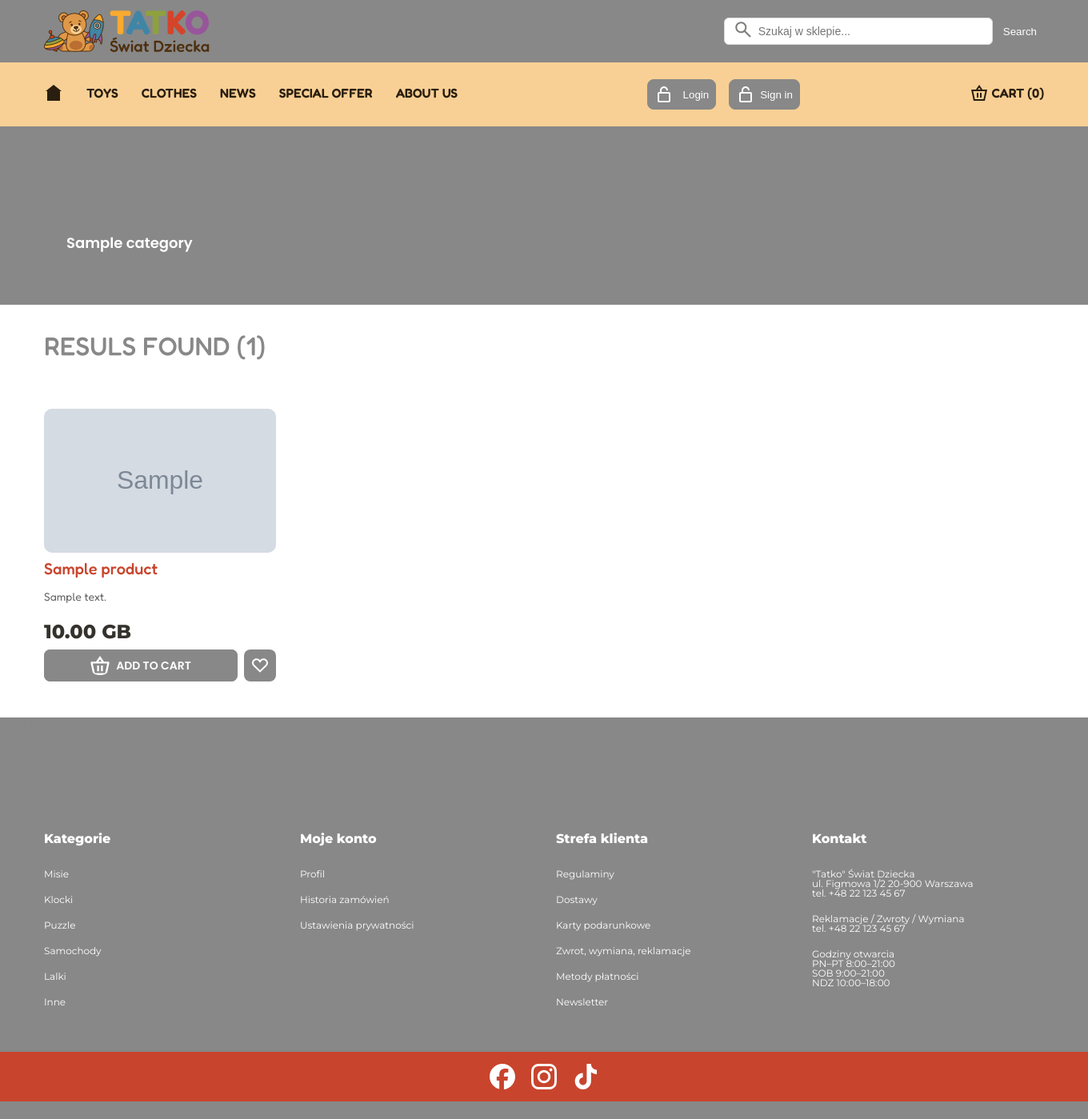
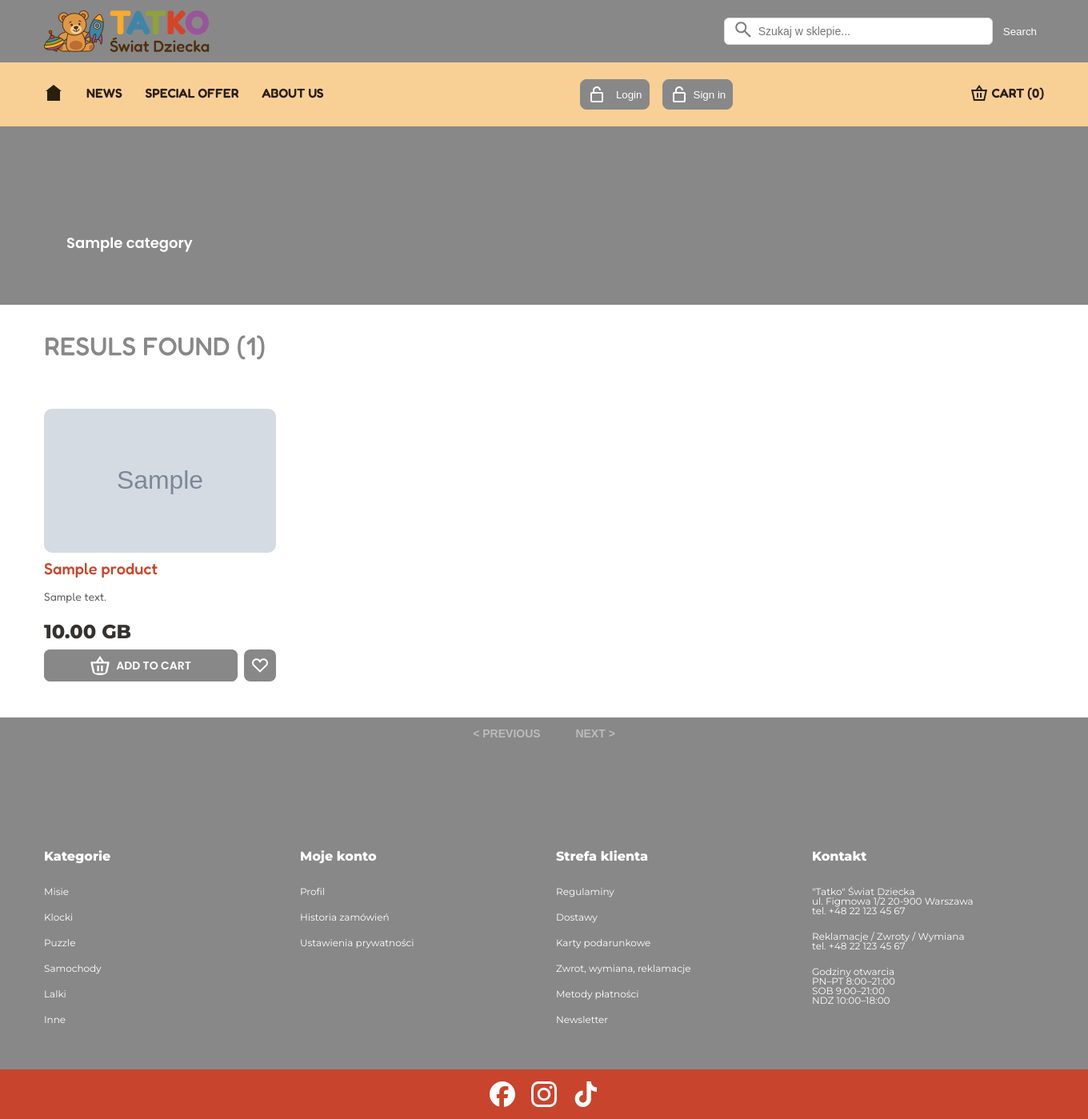
Before and after one commit to adrian77792/Project_4, a Django app: a page that uses core/templates/core/base.html in a window 1360 px wide. Shown: the whole page at 80% size. Before the commit the page ends 1377 px from the top, so only its background shows below. Run offline with Django 5.2, Linux system fonts and the light colour scheme; tables that the repository leaves empty hold one stand-in row (values such as "Sample post"); grey boxes marked "Sample" are stand-in pictures.

Commit message:
Active Page Indicator, Foccus on Cattegory, Add Discounted Price as Product Property

```diff
--- a/core/static/core/category.css
+++ b/core/static/core/category.css
@@ -40,3 +40,8 @@
     text-align: center;
     transition: transform 0.15s ease, box-shadow 0.15s ease;
 }
+
+.category-unfoccus:hover {
+    transform: translateY(-2px);
+    box-shadow: 0 6px 14px rgba(0,0,0,0.2);
+}
--- a/core/static/core/header.css
+++ b/core/static/core/header.css
@@ -191,3 +191,8 @@ nav {
     color: #2a1e0f;
 
 }
+
+.activated {
+
+	color: var(--action_primary_default_color) !important;
+}
--- a/core/static/core/products.css
+++ b/core/static/core/products.css
@@ -2,7 +2,7 @@
     display: flex;
     flex-wrap: wrap;
     gap: 30px;
-    /*justify-content: center;*/
+
   }
 
   .product-card {
@@ -74,7 +74,7 @@
   .price-group {
     display: flex;
     align-items: center;
-    gap: 6px; /* odstęp między starą a nową ceną */
+    gap: 6px;
 }
 
   .old-price {
@@ -140,7 +140,7 @@
 
 
   .price-box {
-    margin-left: auto; /* priorytet do prawej strony */
+    margin-left: auto;
     display: flex;
     align-items: center;
     gap: 8px;
@@ -160,8 +160,8 @@
     text-align: center;
     text-transform: uppercase;
     color: #35322D;
-    margin-right: 8px; /* odstęp między badge a ceną */
-    flex-shrink: 0;    /* nie kurczy się przy małych ekranach */
+    margin-right: 8px;
+    flex-shrink: 0;
 }
 
 .product-actions {
--- a/core/templates/core/base.html
+++ b/core/templates/core/base.html
@@ -23,6 +23,7 @@
     <link rel="stylesheet" href="{% static 'core/footer.css' %}">
     <link rel="stylesheet" href="{% static 'core/about_us.css' %}">
 	<link rel="stylesheet" href="{% static 'products/product_page.css' %}">
+	<link rel="stylesheet" href="{% static 'products/paginator.css' %}">
     <link rel="icon" type="image/ico" href="{% static 'core/images/favicon.ico' %}">
 
     <link href="https://fonts.googleapis.com/css2?family=Fredoka:wght@400;500;600;700&display=swap" rel="stylesheet">
--- a/core/templates/core/header.html
+++ b/core/templates/core/header.html
@@ -26,22 +26,33 @@
     <nav>
 
         <div class="nav-inner">
-            <div class="nav-links">
-                <a class = "n-menu-element" href="{% url 'core:home' %}">
-                    <svg width="24" height="24" viewBox="0 0 24 24" fill="none" xmlns="http://www.w3.org/2000/svg">
-                        <path d="M2 10H4V22H20V10H22L12 2L2 10Z" fill="currentColor"/>
-                    </svg>
 
 
-                </a>
+			<div class="nav-links">
 
-                <a class="n-menu-element h-menu-link" href="#">TOYS</a>
-                <a class="n-menu-element h-menu-link" href="#">CLOTHES</a>
-                <a class="n-menu-element h-menu-link" href="#">NEWS</a>
-                <a class="n-menu-element h-menu-link" href="#">SPECIAL OFFER</a>
-                <a class="n-menu-element h-menu-link" href="/about_us">ABOUT US</a>
+				<a class="n-menu-element {% if request.path == '/' %}activated{% endif %}"
+				   href="{% url 'core:home' %}">
+					<svg width="24" height="24" viewBox="0 0 24 24" fill="none">
+						<path d="M2 10H4V22H20V10H22L12 2L2 10Z" fill="currentColor"/>
+					</svg>
+				</a>
 
-            </div>
+				<a class="n-menu-element h-menu-link {% if request.path == '/news' %}activated{% endif %}"
+				   href="/news">
+					NEWS
+				</a>
+
+				<a class="n-menu-element h-menu-link {% if request.path == '/special-offer' %}activated{% endif %}"
+				   href="/special-offer">
+					SPECIAL OFFER
+				</a>
+
+				<a class="n-menu-element h-menu-link {% if request.path == '/about_us' %}activated{% endif %}"
+				   href="/about_us">
+					ABOUT US
+				</a>
+
+			</div>
 
             <div class="header-actions">
                 <button class="h-btn-primary">
--- a/products/models.py
+++ b/products/models.py
@@ -2,7 +2,7 @@ from django.db import models
 from django.utils.text import slugify
 from django.urls import reverse
 from django.core.validators import MinValueValidator, MaxValueValidator
-from decimal import Decimal
+from decimal import Decimal, ROUND_HALF_UP
 from colorfield.fields import ColorField
 
 class Category(models.Model):
@@ -51,6 +51,18 @@ class Product(models.Model):
     created_at = models.DateTimeField(auto_now_add=True)
     updated_at = models.DateTimeField(auto_now=True)
     main_image = models.ImageField(upload_to='products/main/', null=True, blank=True)
+
+    @property
+    def discounted_price(self):
+        if self.discount:
+            try:
+                return (self.price - (self.price * self.discount / Decimal('100'))).quantize(
+                    Decimal('0.01'),
+                    rounding=ROUND_HALF_UP
+                )
+            except TypeError:
+                return self.price
+        return self.price
 
     class Meta:
         ordering = ['order', '-created_at']
--- /dev/null
+++ b/products/static/products/paginator.css
@@ -0,0 +1,31 @@
+.pagination {
+    display: flex;
+    align-items: center;
+    justify-content: center;
+    gap: 6px;
+    font-family: sans-serif;
+    font-size: 14px;
+	font-weight: bold;
+}
+
+.pagination .page,
+.pagination .nav {
+    text-decoration: none;
+    color: #666;
+    padding: 2px 6px;
+}
+
+.pagination .page:hover,
+.pagination .nav:hover {
+    color: #000;
+}
+
+.pagination .active {
+    font-weight: bold;
+	color: var(--action_primary_default_color);
+}
+
+.pagination .disabled {
+    color: #bbb;
+    pointer-events: none;
+}
--- a/products/templates/products/category_products.html
+++ b/products/templates/products/category_products.html
@@ -50,16 +50,28 @@
   </div>
 </div>
 
-<div>
-    {% if page_obj.has_previous %}
-        <a href="?page={{ page_obj.previous_page_number }}">Previous</a>
-    {% endif %}
+<div class="container">
+	<div class="pagination">
+		{% if page_obj.has_previous %}
+			<a class="nav" href="?page={{ page_obj.previous_page_number }}">< PREVIOUS</a>
+		{% else %}
+			<span class="nav disabled">< PREVIOUS</span>
+		{% endif %}
 
-    <span>Page {{ page_obj.number }} / {{ page_obj.paginator.num_pages }}</span>
+		{% for num in page_obj.paginator.page_range %}
+			{% if num == page_obj.number %}
+				<span class="page active">{{ num }}</span>
+			{% else %}
+				<a class="page" href="?page={{ num }}">{{ num }}</a>
+			{% endif %}
+		{% endfor %}
 
-    {% if page_obj.has_next %}
-        <a href="?page={{ page_obj.next_page_number }}">Next</a>
-    {% endif %}
+		{% if page_obj.has_next %}
+			<a class="nav" href="?page={{ page_obj.next_page_number }}">NEXT ></a></a>
+		{% else %}
+			<span class="nav disabled">NEXT ></span></span>
+		{% endif %}
+	</div>
 </div>
 
 {% include "core/footer.html" %}
```
Also changed, not shown: core/views.py (+4 -14 lines), products/static/products/style.css (line endings or trailing spaces).
